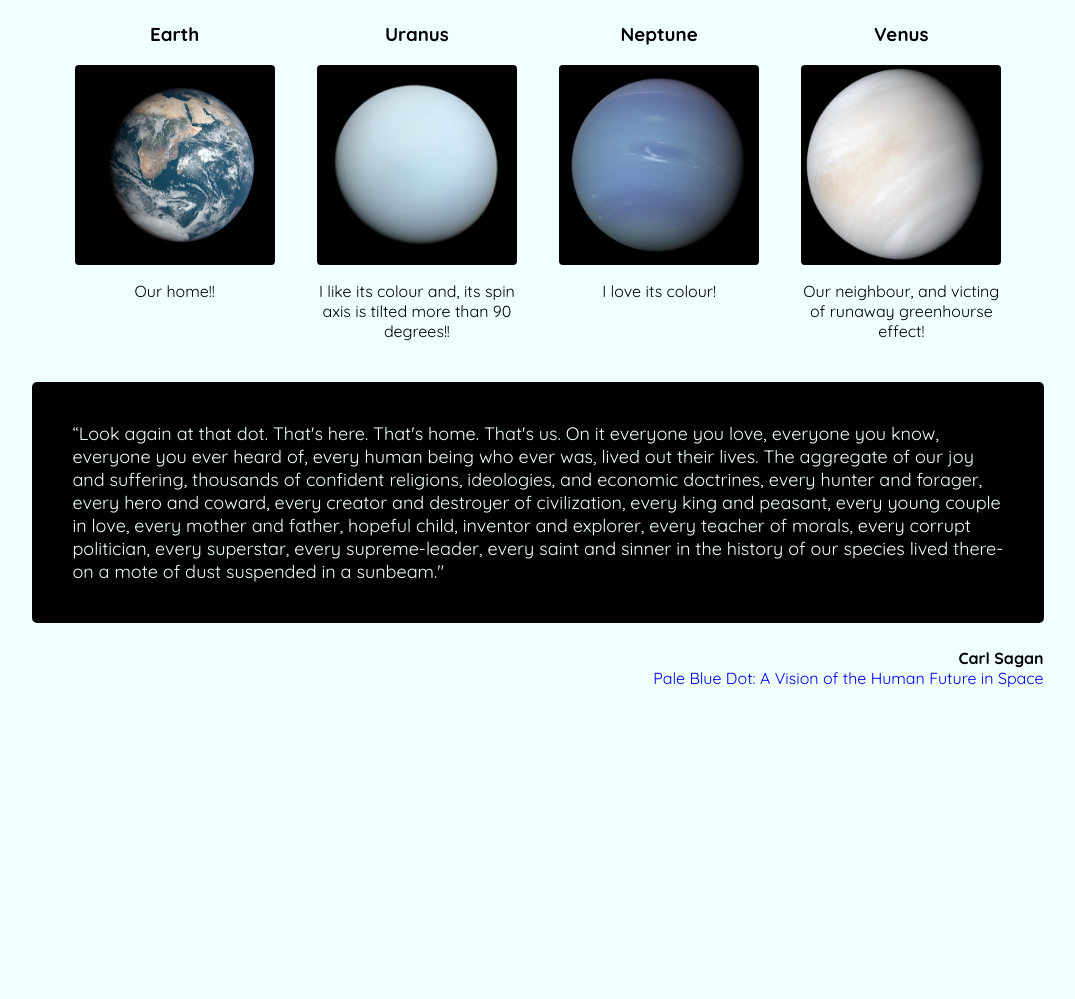
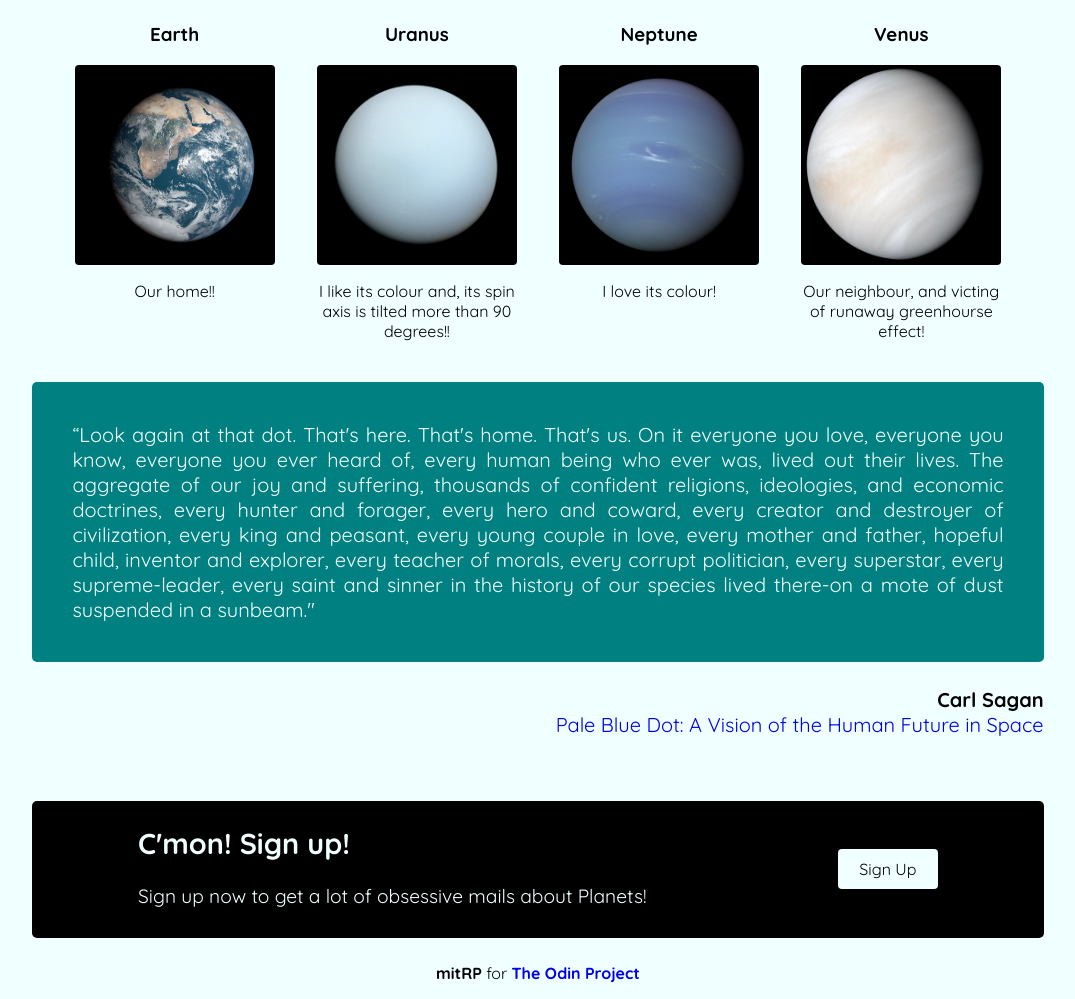
Before and after one commit to mitRP/landing-page, a plain HTML site: page index.html in a window 1280 px wide. Shown: the part 709-1708 px from the top of the page, without its empty margins (102-1177 px from the left). Before the commit the page ends 1405 px from the top, so only its background shows below. Drawn offline with Linux system fonts and the light colour scheme.

Commit message:
Finish everything except a few issues.

```diff
--- a/index.html
+++ b/index.html
@@ -97,6 +97,23 @@
         </p>
     </div>
 
+    <div class="bottom-signup">
+
+        <div class="text-signup">
+            <h2>C'mon! Sign up!</h2>
+            <p>Sign up now to get a lot of obsessive mails about Planets!</p>
+        </div>
+
+        <div class="signup-btn">
+            <button id="signup-button-bottom">Sign Up</button>
+        </div>
+
+    </div>
+
+    <div class="copyright">
+        <p><strong>mitRP</strong> for <a href="https://www.theodinproject.com/" target="_blank"><strong>The Odin Project</strong></a></p>
+    </div>
+
 </body>
 
 </html>
--- a/styles/style.css
+++ b/styles/style.css
@@ -24,10 +24,9 @@ a:active {
 }
 
 .top-half {
-    display: block;
     background-color: black;
     padding: 0 10%;
-    border: 0;
+    border: none;
 }
 
 .header {
@@ -157,13 +156,54 @@ a:active {
 #quote {
     margin: 2% 10% 0 10%;
     padding: 40px;
-    background-color: black;
+    border: none;
+    background-color: teal;
     border-radius: 5px;
     color: azure;
-    font-size: large;
+    font-size: 20px;
+    text-align: justify;
+}
+
+#quote:hover{
+    box-shadow: 0px 0px 12px 2px teal;
 }
 
 #author {
     margin: 2% 10% 0 10%;
     text-align: right;
+    font-size: 20px;
 }
+
+.bottom-signup {
+    font-size: larger;
+    background-color: black;
+    color: azure;
+    margin: 5% 10% 2% 10%;
+    padding: 10px;
+    border-radius: 5px;
+    display: flex;
+    justify-content: space-around;
+    align-items: center;
+}
+
+.text-signup{
+    margin: -1% 0 0 0;
+}
+
+#signup-button-bottom {
+    background-color: azure;
+    width: 100px;
+    height: 40px;
+    font-size: medium;
+    border: none;
+    border-radius: 4px;
+    box-shadow: 0px 0px 2px 2px rgb(0, 0, 0);
+}
+
+#signup-button-bottom:hover {
+    box-shadow: 0px 0px 12px 2px azure;
+}
+
+.copyright{
+    text-align: center;
+}
```
